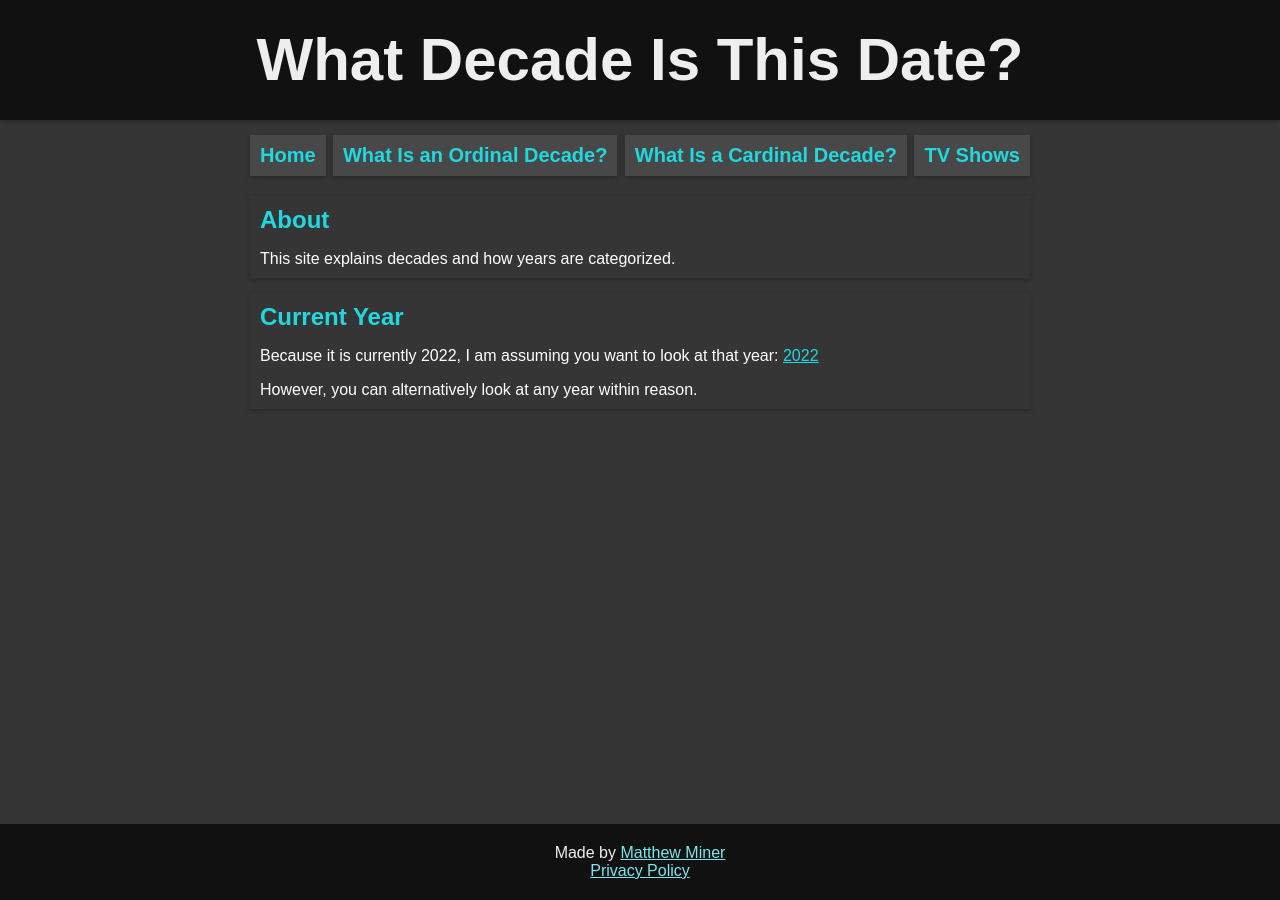
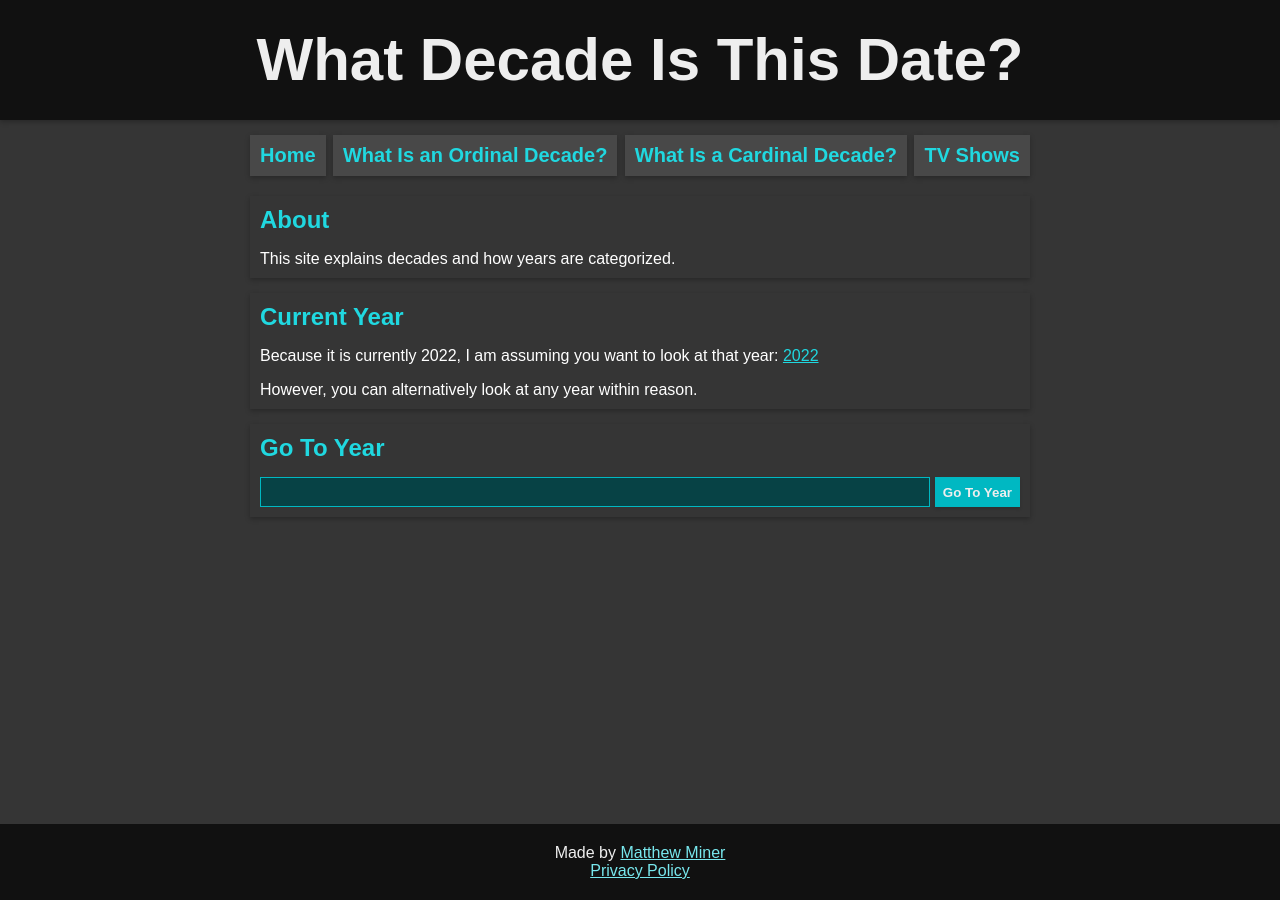
Before and after one commit to mminer237/whatdecadeisthis.date, a Jekyll site: the page built from index.html, in a window 1280 px wide. Built offline with Jekyll 4.4.1, drawn with Linux system fonts in a browser that asks for light colours.

Commit message:
Add search box

```diff
--- a/css/style.scss
+++ b/css/style.scss
@@ -5,8 +5,8 @@ $darkish-primary-color: #222;
 $primary-color: #353535;
 $lightish-primary-color: #484848;
 $light-primary-color: #606060;
-// $dark-secondary-color: hsl(55, 81%, 15%);
-// $darkish-secondary-color: hsl(55, 31%, 40%);
+$dark-secondary-color: hsl(183, 81%, 15%);
+$darkish-secondary-color: hsl(183, 100%, 38%);
 $secondary-color: #20D8E0;
 $lightish-secondary-color: hsl(183, 76%, 70%);
 // $light-secondary-color: hsl(55, 100%, 80%);
@@ -140,6 +140,42 @@ p:last-child {
 a {
 	color: $secondary-color;
 }
+#search-section form {
+	display: flex;
+	button {
+		height: 30px;
+		margin-left: 5px;
+	}
+}
+#search-box {
+	box-sizing: border-box;
+	flex-grow: 1;
+	font-size: 18px;
+	height: 30px;
+}
+input[type="number"] {
+	background-color: $dark-secondary-color;
+	border: 1px solid $darkish-secondary-color;
+	color: white;
+	padding: 4px 5px;
+	-moz-appearance: textfield;
+}
+input[type=number]::-webkit-inner-spin-button,
+input[type=number]::-webkit-outer-spin-button {
+    -webkit-appearance: none;
+    margin: 0;
+}
+button {
+	background-color: $darkish-secondary-color;border: none;
+	box-shadow: 0 2px 3px 0 rgba(0,0,0,0.14);
+	color: #EEE;
+	cursor: pointer;
+	font-weight: bold;
+	padding: 5px 8px;
+}
+button:hover {
+	filter: brightness(1.14);
+}
 li:not(:last-child) {
 	margin-bottom: 8px;
 }
--- a/index.html
+++ b/index.html
@@ -11,3 +13,18 @@ layout: default
 	<p>Because it is currently {{ site.time | date: '%Y' }}, I am assuming you want to look at that year: <a href="{{ site.url }}/{{ site.time | date: '%Y' }}">{{ site.time | date: '%Y' }}</a></p>
 	<p>However, you can alternatively look at any year within reason.</p>
 </section>
+<section id="search-section">
+	<h2 id="search-header">Go To Year</h2>
+	<form>
+		<input id="search-box" aria-labelledby="search-header" type="number" min="-{{ site.lastYear }}" max="{{ site.lastYear }}" autocomplete="off">
+		<button id="search-button">Go To Year</button>
+	</form>
+	<noscript>
+		<style>
+			#search-box {
+				display: none;
+			}
+		</style>
+		You will have to type the year manually in the URL without JS.
+	</noscript></div>
+</section>
--- /dev/null
+++ b/js/search.js
@@ -0,0 +1,7 @@
+"use strict"
+
+const searchBox = document.getElementById("search-box");
+document.querySelector("form").addEventListener("submit", e => {
+	e.preventDefault();
+	window.location.href = `/${searchBox.value}`;
+});
```
Also changed, not shown: other parts of index.html (+2 -0 lines).
